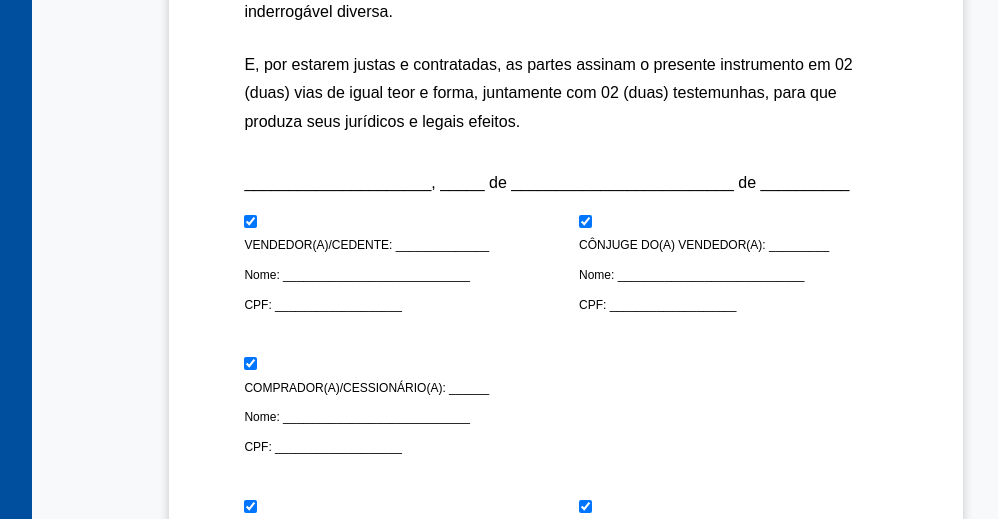
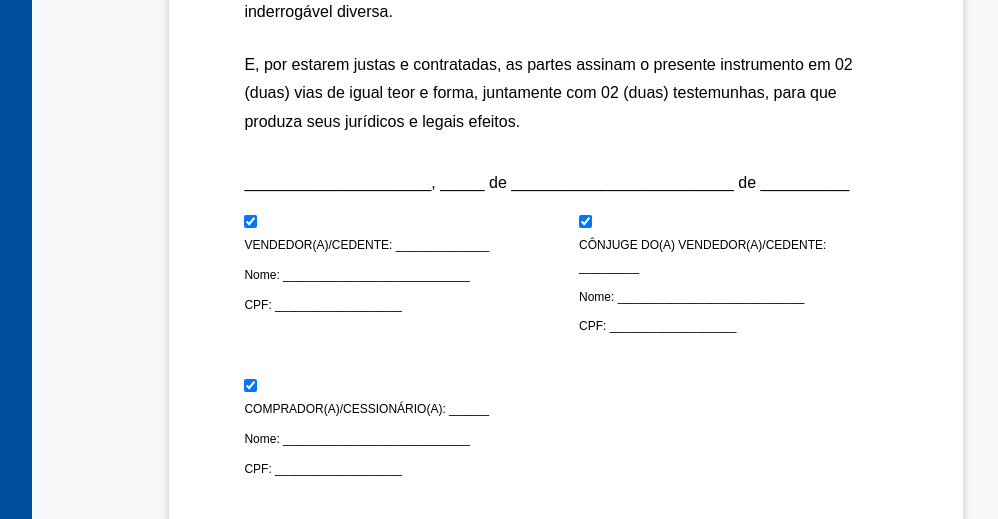
Before and after one commit to Antonio-Neves/document-automation, a Django app: page /contract-sale-property/ in a window 1280 px wide. Shown: the part 4939-5458 px from the top of the page, without its empty margins (181-1179 px from the left). Run offline with Django 5.2, Linux system fonts and the light colour scheme; some libraries are stand-ins or nearby versions.

Commit message:
Cleaned text

```diff
--- a/contract_files/models/Contrato Compra e Venda de Imovel.txt
+++ b/contract_files/models/Contrato Compra e Venda de Imovel.txt
@@ -20,7 +20,7 @@ CLÁUSULA SEGUNDA - DA ORIGEM E LEGITIMIDADE DA POSSE
 O(A) VENDEDOR(A)/CEDENTE declara, sob sua responsabilidade, que exerce a posse do imóvel e possui legitimidade para ceder os direitos possessórios objeto deste contrato. Declara, ainda, que, até a presente data e ressalvadas as informações expressamente consignadas neste instrumento, não realizou anteriormente venda, cessão, promessa de venda, promessa de cessão ou qualquer outro negócio incompatível com os direitos ora transmitidos ao(à) COMPRADOR(A)/CESSIONÁRIO.
 CLÁUSULA TERCEIRA - DO PREÇO E DA FORMA DE PAGAMENTO
 Pela presente compra e venda e cessão definitiva dos direitos possessórios, o(a) COMPRADOR(A)/CESSIONÁRIO(A) pagará ao(à) VENDEDOR(A)/CEDENTE o valor total de R$ _________________ (_______________________________________________________).
-Havendo parcelamento, R$ _____________ a título de entrada/sinal, e o saldo remanescente de R$ ________________, será pago em _______ parcelas de R$ ________________, vencendo a primeira em $________________, e as demais no mesmo dia dos meses subsequentes.
+Havendo parcelamento, R$ _____________ a título de entrada/sinal, e o saldo remanescente de R$ ________________, será pago em _______ parcelas de R$ ________________, vencendo a primeira em ________________, e as demais no mesmo dia dos meses subsequentes.
 O pagamento será realizado na forma ajustada entre as partes, devendo os respectivos comprovantes, recibos, transferências bancárias ou comprovantes de PIX, quando existentes, ser conservados como prova do adimplemento.
 Parágrafo único. Após o recebimento integral do preço, o(a) VENDEDOR(A)/CEDENTE dará ao(à) COMPRADOR(A)/CESSIONÁRIO(A), plena, geral, rasa, irrevogável e irretratável quitação do valor contratado, nada mais podendo reclamar a esse título.
 CLÁUSULA QUARTA - DA TRANSFERÊNCIA DA POSSE
--- a/dashboard/templates/dashboard/contract_sale_property.html
+++ b/dashboard/templates/dashboard/contract_sale_property.html
@@ -281,7 +281,7 @@
 
         <div class="signature" id="signature-seller-spouse">
             <input type="checkbox" name="include_signature_seller_spouse" value="1" class="signature-check" checked>
-            <p>CÔNJUGE DO(A) VENDEDOR(A): _________</p>
+            <p>CÔNJUGE DO(A) VENDEDOR(A)/CEDENTE: _________</p>
             <p>Nome: ____________________________</p>
             <p>CPF: ___________________</p>
         </div>
--- a/dashboard/templates/dashboard/contract_sale_property_pdf.html
+++ b/dashboard/templates/dashboard/contract_sale_property_pdf.html
@@ -74,7 +74,7 @@
         {% endif %}
         {% if fields.include_clause_1_built %}
         <p>
-            Imóvel constituído por
+            Imóvel constituído por,
             {{ fields.property_built_quantity|fill:6 }} ({{ fields.property_built_quantity_in_words|fill:9 }}) {{ fields.property_built_type|fill:30 }},
             situado em {{ fields.property_built_address|fill:70 }}, {% if fields.include_clause_1_built_complement %}Complemento: {{ fields.property_built_complement|fill:24 }}, {% endif %}{% if fields.include_clause_1_built_neighborhood %}Bairro: {{ fields.property_built_neighborhood|fill:19 }}, {% endif %}CEP: {{ fields.property_built_zip_code|fill:12 }}, Município: {{ fields.property_built_city|fill:20 }}, Estado: {{ fields.property_built_state|fill:20 }},
             com área construída de {{ fields.property_built_area|fill:14 }} m² ({{ fields.property_built_area_in_words|fill:35 }}), com frente medindo {{ fields.property_built_front_measure|fill:8 }} metros, fundos medindo {{ fields.property_built_back_measure|fill:8 }} metros, lado direito medindo {{ fields.property_built_right_measure|fill:8 }} metros, lado esquerdo medindo {{ fields.property_built_left_measure|fill:8 }} metros.
```
Also changed, not shown: 2 other files.
